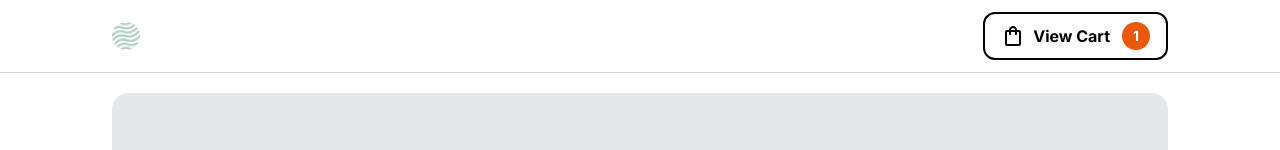
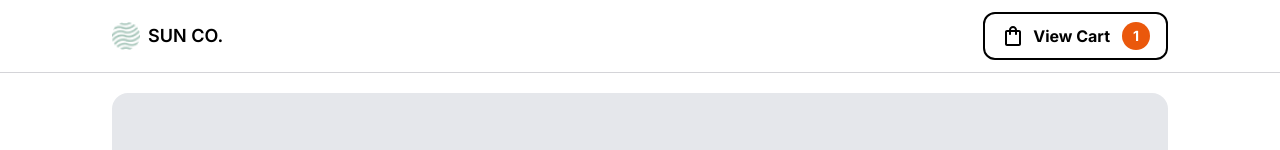
Before and after one commit to davipatricio/frontend-challenges, a Next.js app in the folder shoe-store/: page / in a window 1280 px wide. Shown: the top 150 px of the page. Built offline with nearby package versions, Linux system fonts and the light colour scheme.

Commit message:
fix logo variant

```diff
--- a/shoe-store/src/app/components/logo.tsx
+++ b/shoe-store/src/app/components/logo.tsx
@@ -11,7 +11,7 @@ export default function Logo({ variant = 'white' }: LogoProps) {
   return (
     <Link className="flex items-center gap-2 hover:text-zinc-700" href="/">
       <Image src={LogoImage} alt="Website logo" className="flex-shrink-0 size-7" />
-      <span className={clsx('uppercase font-semibold text-lg text-white', variant === 'black' && 'text-black')}>Sun Co.</span>
+      <span className={clsx('uppercase font-semibold text-lg text-white', variant === 'black' && '!text-black')}>Sun Co.</span>
     </Link>
   );
 }
```
